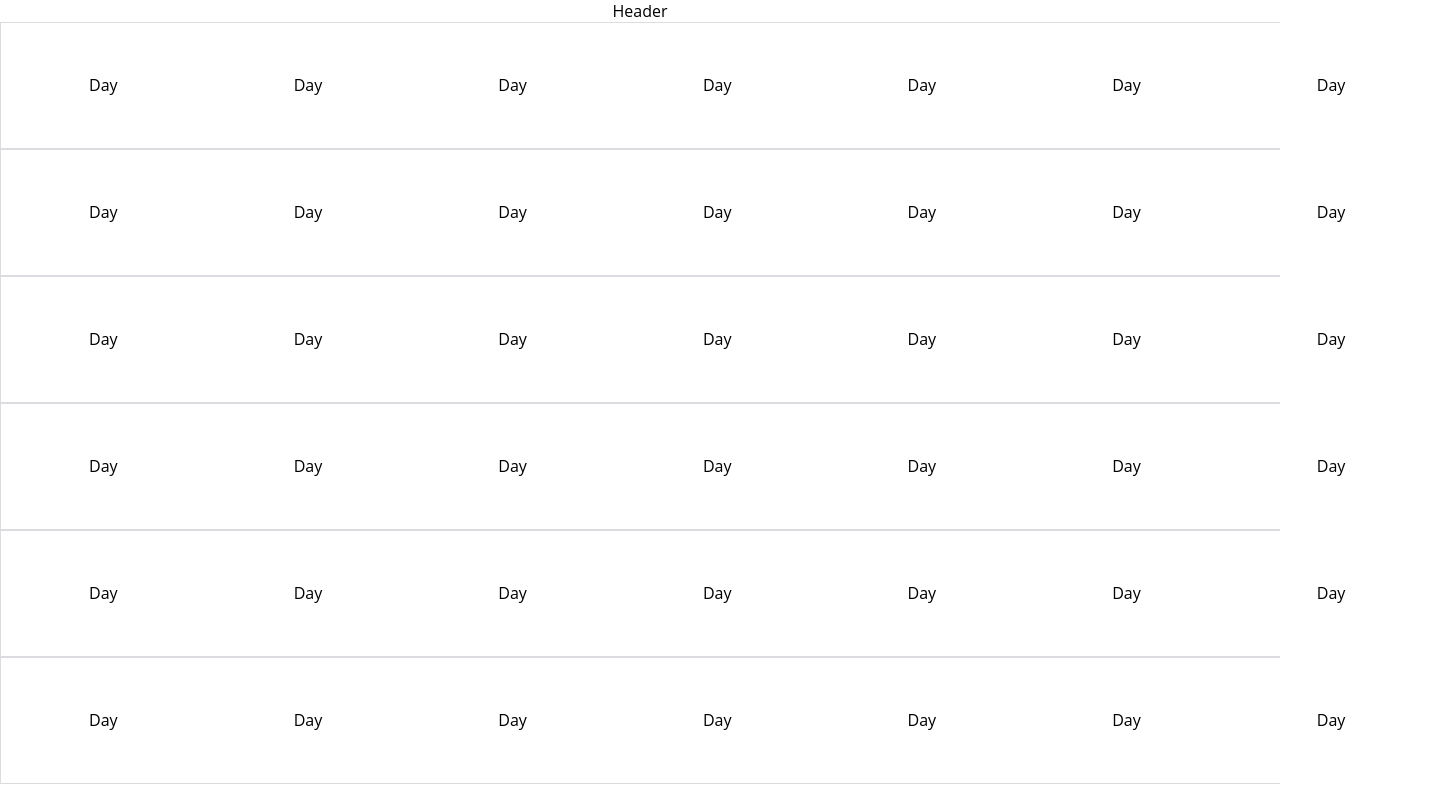
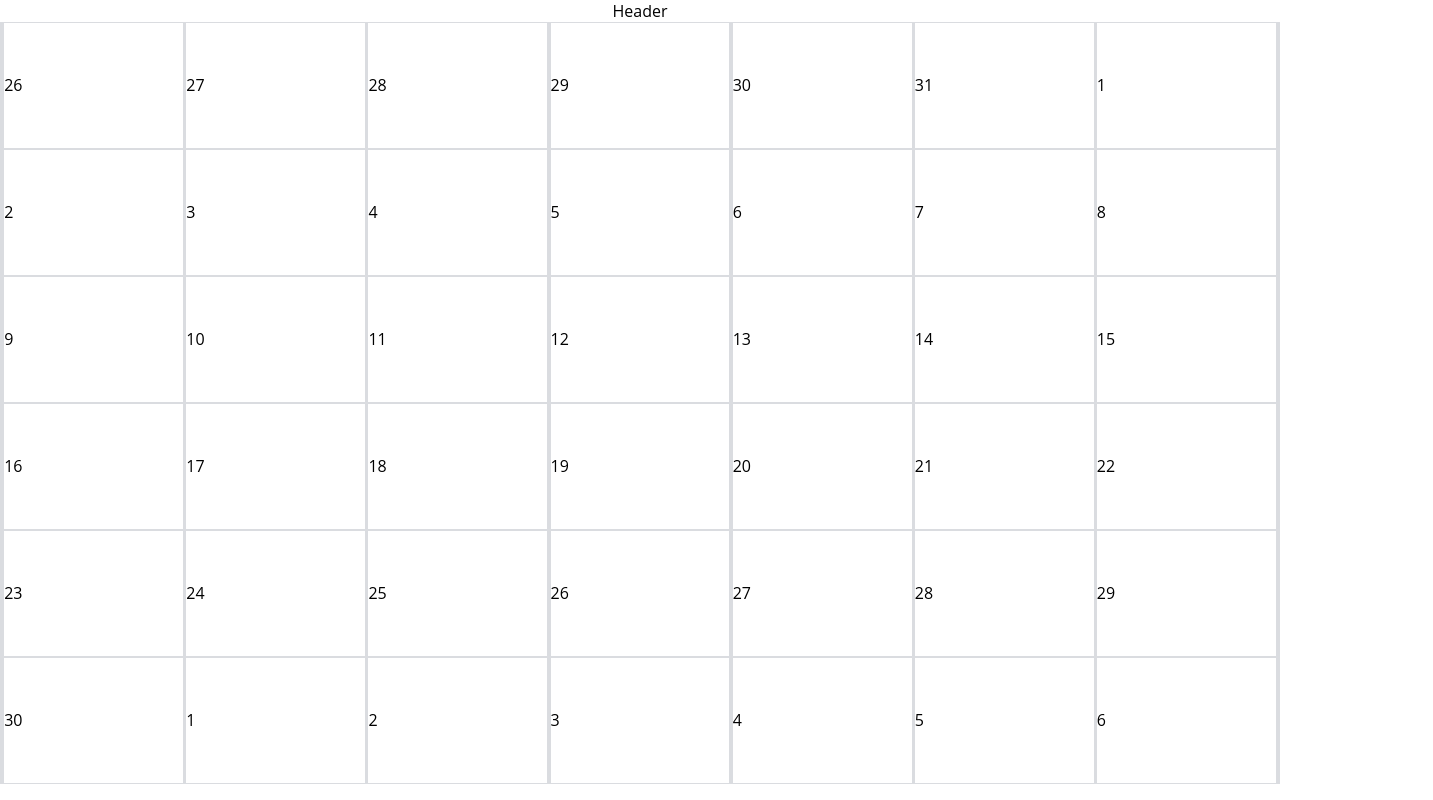
Before and after one commit to prathamudeshmukh/react-calendar-view, a React app: page / in a window 1280 px wide. Shown: the whole page, 1433 px wide, since content can reach past the window. Built offline with nearby package versions, Linux system fonts and the light colour scheme.

Commit message:
Populated calendar with dates

```diff
--- a/src/components/Calendar.js
+++ b/src/components/Calendar.js
@@ -1,12 +1,14 @@
 import React from 'react';
 import Header from "./Header";
 import MonthView from "./MonthView";
+import moment from "moment";
 
 export default class Calendar extends React.PureComponent {
     render() {
+        const monthStart = moment().startOf('month');
         return <div>
             <Header/>
-            <MonthView/>
+            <MonthView currentMonth={monthStart}/>
         </div>;
     }
 }
--- a/src/components/Day.js
+++ b/src/components/Day.js
@@ -3,7 +3,7 @@ import React from 'react';
 export default class Day extends React.PureComponent {
     render() {
         return <div className={"day"}>
-            Day
+            {this.props.children}
         </div>;
     }
 }
--- a/src/components/MonthView.js
+++ b/src/components/MonthView.js
@@ -4,64 +4,31 @@ import moment from 'moment';
 
 export default class MonthView extends React.PureComponent {
     renderMonth() {
-        let { currentMonth } = this.props;
-        const lastDayOfMonth = moment(currentMonth).endOf('month');
-        for (; currentMonth.isSameOrBefore(lastDayOfMonth); currentMonth.add(1, 'days')) {
-
+        let { currentMonth: startOfCurrentMonth } = this.props;
+        const startOfCalendar = moment(startOfCurrentMonth).startOf('week');
+        const lastDayOfCalendar = moment(startOfCurrentMonth.endOf('month')).endOf('week');
+        const weeks = [];
+        for (; startOfCalendar.isSameOrBefore(lastDayOfCalendar); startOfCalendar.add(1, 'weeks')) {
+            weeks.push(this.renderWeek(startOfCalendar));
         }
+        return weeks;
     }
 
-    renderWeek() {
-
+    renderWeek(startOfWeek) {
+        const startOfWeekClone = moment(startOfWeek);
+        const endOfWeek = moment(startOfWeek).endOf('week');
+        const days = [];
+        for (; startOfWeekClone.isSameOrBefore(endOfWeek); startOfWeekClone.add(1, 'days')) {
+            days.push(<Day>{startOfWeekClone.date()}</Day>);
+        }
+        return <div className={"week"}>
+            {days}
+        </div>
     }
 
     render() {
         return <div className={"calendar"}>
-            <div className={"week"}>
-                <Day/>
-                <Day/>
-                <Day/>
-                <Day/>
-                <Day/>
-                <Day/>
-                <Day/>
-            </div>
-            <div className={"week"}><Day/>
-                <Day/>
-                <Day/>
-                <Day/>
-                <Day/>
-                <Day/>
-                <Day/></div>
-            <div className={"week"}><Day/>
-                <Day/>
-                <Day/>
-                <Day/>
-                <Day/>
-                <Day/>
-                <Day/></div>
-            <div className={"week"}><Day/>
-                <Day/>
-                <Day/>
-                <Day/>
-                <Day/>
-                <Day/>
-                <Day/></div>
-            <div className={"week"}><Day/>
-                <Day/>
-                <Day/>
-                <Day/>
-                <Day/>
-                <Day/>
-                <Day/></div>
-            <div className={"week"}><Day/>
-                <Day/>
-                <Day/>
-                <Day/>
-                <Day/>
-                <Day/>
-                <Day/>
-            </div>
+            {this.renderMonth()}
         </div>;
     }
 }
--- a/src/index.css
+++ b/src/index.css
@@ -19,7 +19,7 @@ body {
     display: flex;
     flex-direction: row;
     flex-wrap: nowrap;
-    justify-content: space-between;
+    justify-content: space-evenly;
     align-items: center;
     align-content: stretch;
     padding: 1px;
@@ -28,11 +28,10 @@ body {
 .day {
     background-color: white;
     line-height: 125px;
-    padding: 0px 88px;
+    width: 14%;
     display: flex;
     flex-direction: row;
     flex-wrap: nowrap;
-
     align-items: center;
     align-content: stretch;
 }
```
Also changed, not shown: 1 other file (tests, documents, lock files or other folders).
